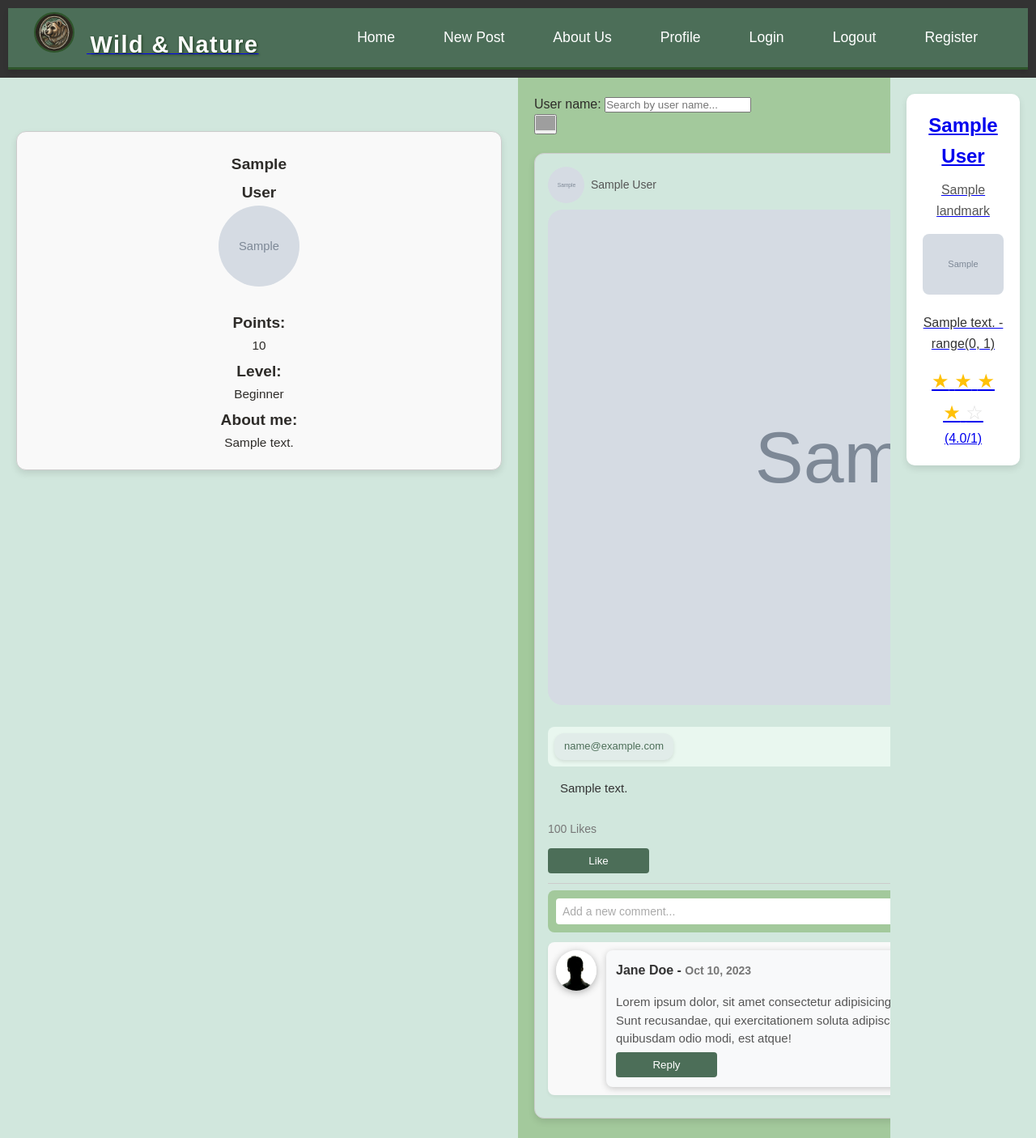
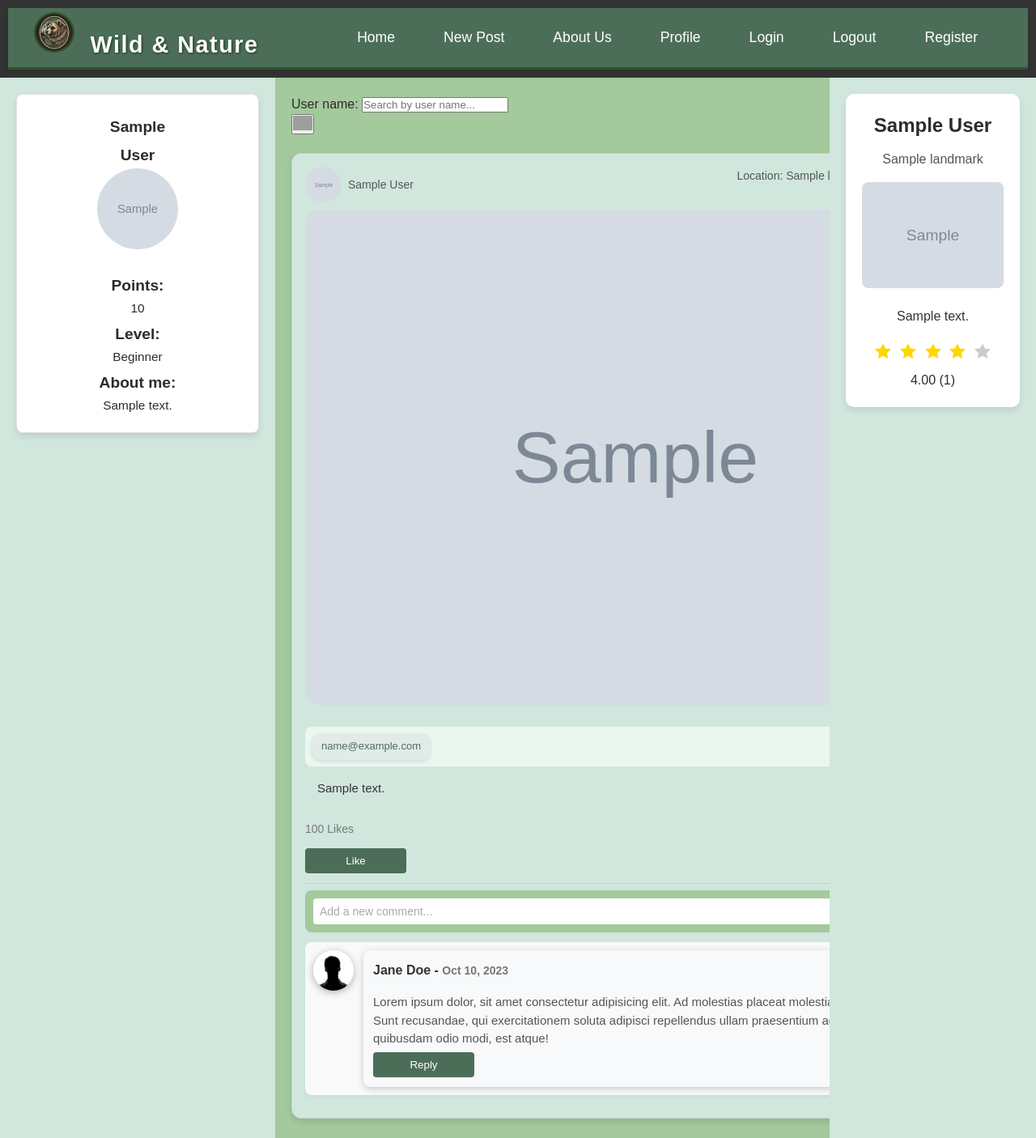
Before and after one commit to VladimirSiTozi/Wild-BG, a Django app: page / in a window 1280 px wide. Shown: the top 1406 px of the page at 81% size. Run offline with Django 5.2, Linux system fonts and the light colour scheme; a user stored in the database is signed in; tables that the repository leaves empty hold one stand-in row (values such as "Sample post"); grey boxes marked "Sample" are stand-in pictures; grey boxes are pictures that could not be loaded.

Commit message:
fix: css

```diff
--- a/static/styles/landmark.css
+++ b/static/styles/landmark.css
@@ -447,7 +447,6 @@
     margin-top: -12px;
     margin-bottom: 12px;
 }
-
 /* Responsiveness for mobile devices */
 @media (max-width: 768px) {
     .landmark-form-container {
--- a/static/styles/main.css
+++ b/static/styles/main.css
@@ -31,14 +31,16 @@ main {
 /* Left and right containers should be smaller */
 .left-container,
 .right-container {
-    flex: 1; /* Smaller relative to the middle container */
+    flex: 0.5; /* Smaller relative to the middle container */
+    /*width: 200px;*/
     background-color: #d1e7dd; /* Light green background for visibility */
     padding: 20px;
     text-align: center;
 }
 
 /* Sticky Profile Card in the Left Container */
-.profile-card {
+.profile-card-sidebar {
+    width: 300px;
     position: sticky;
     top: 1em;
     background-color: #ffffff;
@@ -162,6 +164,19 @@ main {
     box-shadow: 0 8px 16px rgba(0, 0, 0, 0.2);
 }
 
+a {
+    text-decoration: none; /* Remove underline */
+    color: inherit; /* Inherit color from parent (removes default blue) */
+    cursor: pointer; /* Keep cursor pointer for clickable effect */
+    font-weight: normal; /* Make sure there's no boldness applied */
+}
+
+/* Optional: To remove hover styles if desired */
+a:hover, a:focus {
+    text-decoration: none; /* Remove underline on hover/focus */
+    color: inherit; /* No color change on hover */
+}
+
 
 /* Responsive Design - Mobile Adjustments */
 @media (max-width: 768px) {
--- a/templates/common/base.html
+++ b/templates/common/base.html
@@ -6,6 +6,7 @@
     <meta charset="UTF-8">
     <meta name="viewport" content="width=device-width, initial-scale=1.0">
     <link rel="stylesheet" href="{% static 'styles/styles.css' %}">
+    <link rel="stylesheet" href="https://cdnjs.cloudflare.com/ajax/libs/font-awesome/6.0.0-beta3/css/all.min.css">
     <title>Index</title>
 </head>
 
--- a/templates/common/profile-card-left-sidebar.html
+++ b/templates/common/profile-card-left-sidebar.html
@@ -1,4 +1,4 @@
-<div class="profile-card">
+<div class="profile-card-sidebar">
     {% if user.is_authenticated %}
     <div class="name-container">
         <span class="first-name">{{ user_profile.first_name }}</span>
--- a/templates/common/top-rated-landmarks-right-sidebar.html
+++ b/templates/common/top-rated-landmarks-right-sidebar.html
@@ -5,20 +5,38 @@
             <p class="location">{{ landmark_data.landmark.name }}</p>
             <img src="{{ landmark_data.landmark.image.url }}" alt="Location Picture" class="location-picture">
             <p class="description">
-                {{ landmark_data.landmark.description }} - {{ landmark_data.empty_stars }}
+                {{ landmark_data.landmark.description }}
             </p>
             <div class="rating">
                 {% for i in landmark_data.full_stars %}
-                    <span class="star">★</span>
+                    <span class="star">
+                        <svg width="24" height="24" viewBox="0 0 24 24" fill="none" xmlns="http://www.w3.org/2000/svg">
+                            <path d="M12 2.5l3.09 6.26L22 9.27l-5 4.87 1.18 6.86L12 17.77l-6.18 3.25L7 14.14l-5-4.87 6.91-1.01L12 2.5z" fill="#FFD700"/>
+                        </svg>
+                    </span>
                 {% endfor %}
                 {% if landmark_data.half_star %}
-                    <span class="star half">⯨</span>
+                    <span class="star half-star">
+                        <svg width="24" height="24" viewBox="0 0 24 24" fill="none" xmlns="http://www.w3.org/2000/svg">
+                            <defs>
+                                <linearGradient id="half-gradient" x1="0%" y1="0%" x2="100%" y2="0%">
+                                    <stop offset="50%" style="stop-color:#FFD700;stop-opacity:1"/>
+                                    <stop offset="50%" style="stop-color:#ccc;stop-opacity:1"/>
+                                </linearGradient>
+                                </defs>
+                            <path d="M12 2.5l3.09 6.26L22 9.27l-5 4.87 1.18 6.86L12 17.77l-6.18 3.25L7 14.14l-5-4.87 6.91-1.01L12 2.5z" fill="url(#half-gradient)"/>
+                        </svg>
+                    </span>
+                    {# <i class="fa-regular fa-star-half-stroke"></i> #}
                 {% endif %}
                 {% for i in landmark_data.empty_stars %}
-                    <span class="star empty">☆</span>
+                    <span class="star empty"></span>
+                    <svg width="24" height="24" viewBox="0 0 24 24" fill="none" xmlns="http://www.w3.org/2000/svg">
+                        <path d="M12 2.5l3.09 6.26L22 9.27l-5 4.87 1.18 6.86L12 17.77l-6.18 3.25L7 14.14l-5-4.87 6.91-1.01L12 2.5z" fill="#ccc"/>
+                    </svg>
                 {% endfor %}
             </div>
-            <p>({{ landmark_data.average_rating }}/{{ landmark_data.review_count }})</p>
+            <p>{{ landmark_data.average_rating|floatformat:2 }} ({{ landmark_data.review_count }})</p>
         </div>
     </a>
 {% endfor %}
```
